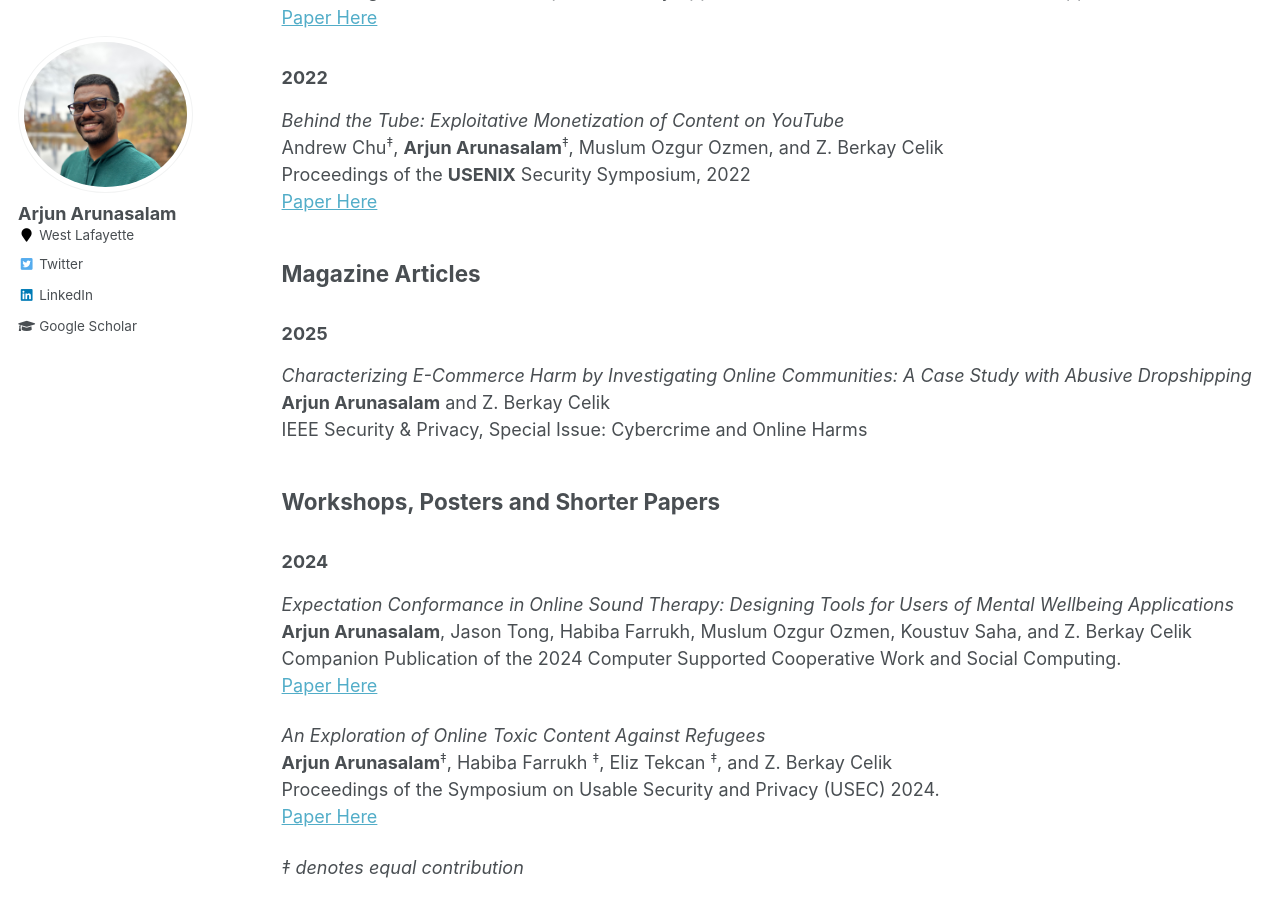
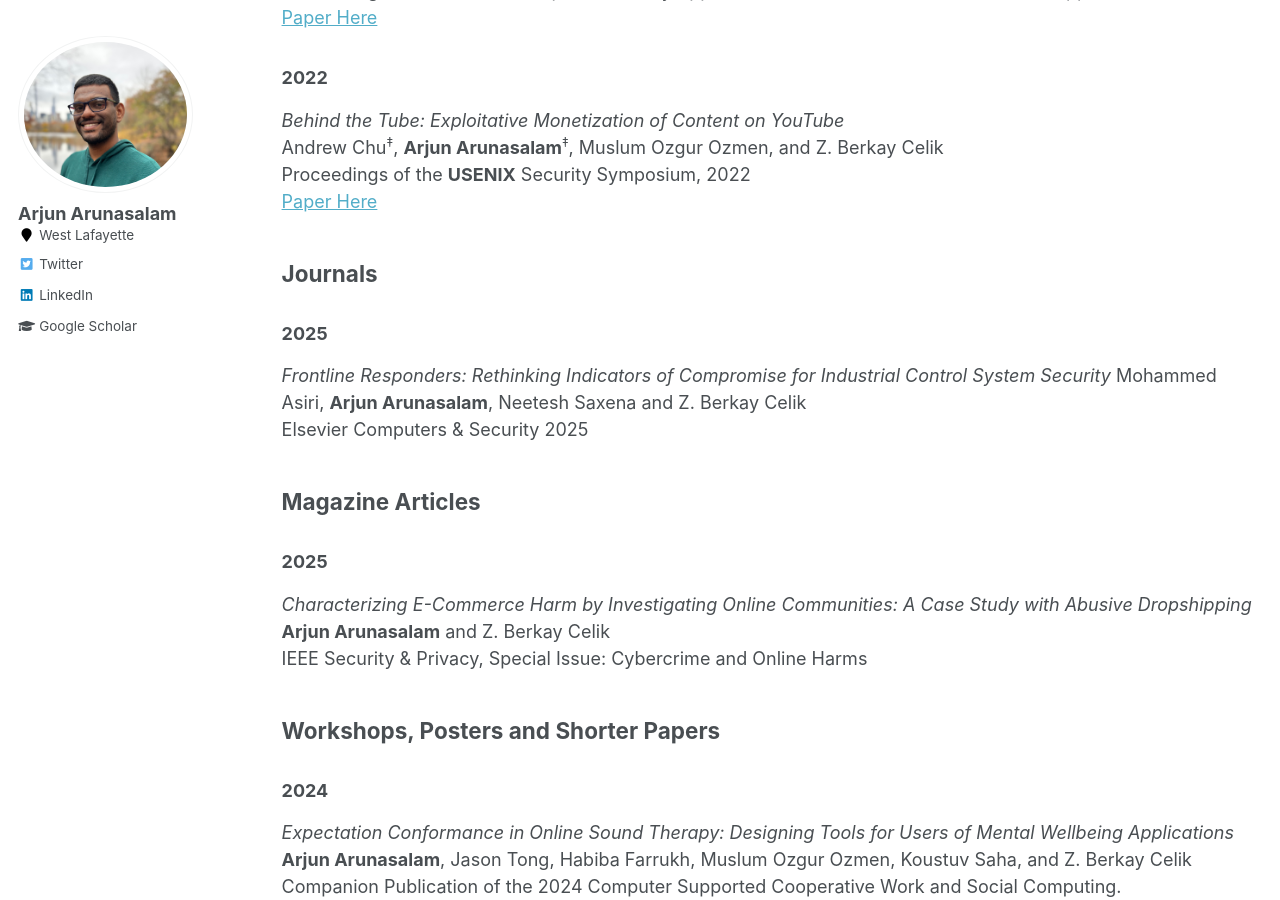
Before and after one commit to arjunarunasalam/arjunarunasalam.github.io, a Jekyll site: the page built from _pages/publications.md, in a window 1280 px wide and 900 px high, scrolled down 1132 px. Built offline with Jekyll 4.4.1, drawn with Linux system fonts in a browser that asks for light colours.

Commit message:
adding elsevier

```diff
--- a/_pages/publications.md
+++ b/_pages/publications.md
@@ -60,6 +60,14 @@ Andrew Chu<sup>‡</sup>,  **Arjun Arunasalam**<sup>‡</sup>, Muslum Ozgur Ozme
 Proceedings of the **USENIX** Security Symposium, 2022 <br>
 [Paper Here](https://dl.acm.org/doi/10.1145/3627106.3627196)<br>
 
+## Journals
+
+### 2025
+
+*Frontline Responders: Rethinking Indicators of Compromise for Industrial Control System Security*
+Mohammed Asiri, **Arjun Arunasalam**, Neetesh Saxena and Z. Berkay Celik<br>
+Elsevier Computers & Security 2025<br>
+
 
 ## Magazine Articles
 
```
Also changed, not shown: _pages/about.md (+2 -0 lines).
